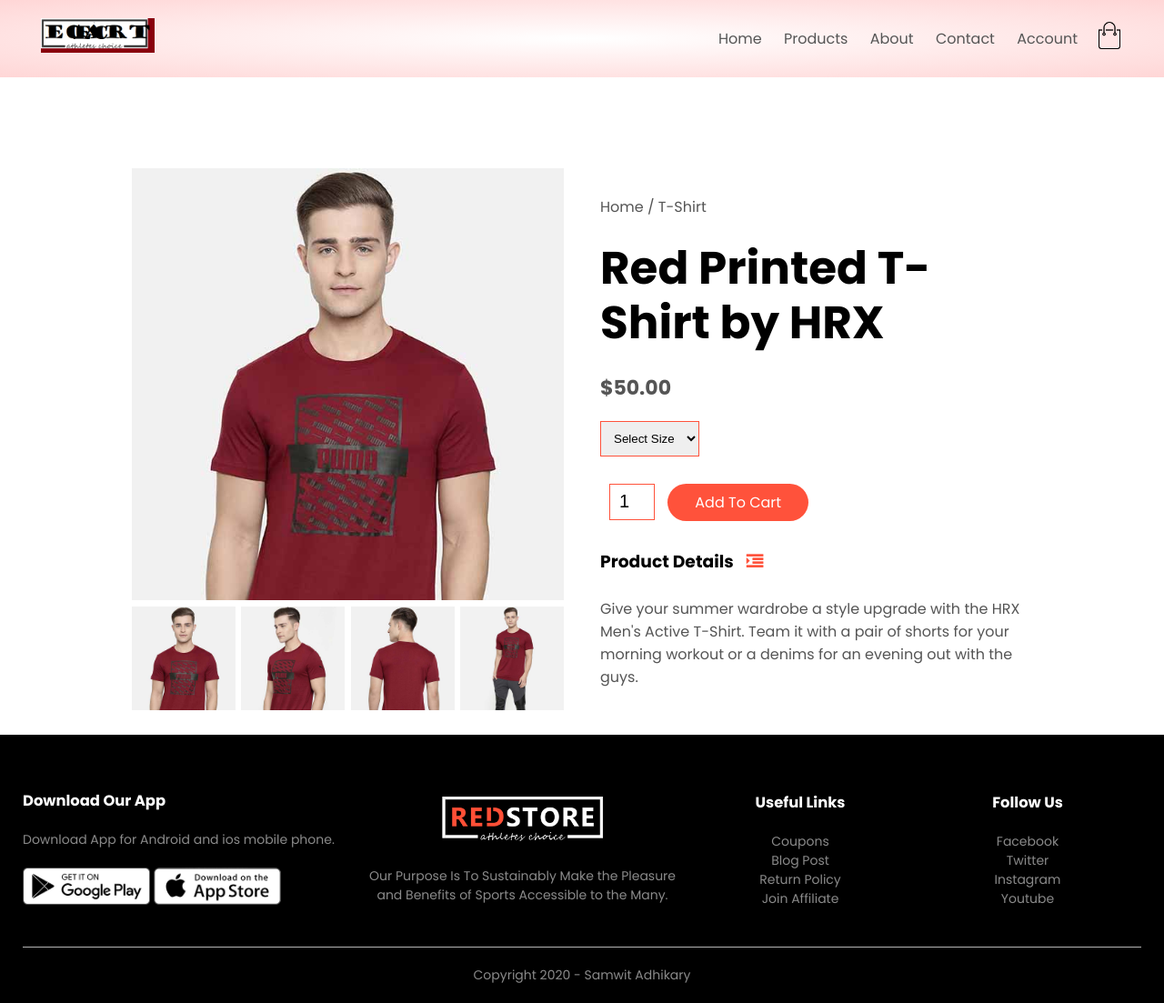
After one commit to rahnatr/ecart, a Django app: page /Product_details in a window 1280 px wide. The commit adds this page. Shown: the whole page at 91% size. Run offline with Django 5.2, Linux system fonts and the light colour scheme.

Commit message:
Major product templates successfully added

```diff
--- a/products/urls.py
+++ b/products/urls.py
@@ -4,7 +4,11 @@ from django.conf.urls.static import static
 from . import views
 
 urlpatterns = [
-    path('',views.index),
-    path('Products',views.products,name='products')
-
+    path('',views.index,name='home'),
+    path('Products',views.products,name='products'),
+    path('About',views.about,name='about'),
+    path('Contact',views.contact,name='contact'),
+    path('Account',views.account,name='account'),
+    path('Product_details',views.product_detail,name='product_detail'),
+    path('Cart',views.cart,name='cart'),
 ]
--- a/products/views.py
+++ b/products/views.py
@@ -5,8 +5,19 @@ def index(request):
     return render(request,'index.html')
 
 def products(request):
-
     return render(request,'products.html')
 
+def about(request):
+    return render(request,'about.html')
+
+def contact(request):
+    return render(request,'contact.html')
+
+def account(request):
+    return render(request,'account.html')
+
 def product_detail(request):
-    return render(request,'products_detail.html')
+    return render(request,'product_details.html')
+
+def cart(request):
+    return render(request,'cart.html')
--- /dev/null
+++ b/templates/account.html
@@ -0,0 +1,6 @@
+{%  extends 'blank_layout.html' %}
+
+
+{% block banner %}
+{% include 'banner_layout.html' %}
+{% endblock banner %}
--- a/templates/blank_layout.html
+++ b/templates/blank_layout.html
@@ -13,21 +13,22 @@
 </head>
 
 <body>
-    {% block header %}
-        {% include 'header.html' %}
-    {% endblock header %}
 
-    {% block content %}
+
+    {% block header_layout %}
+        {% include 'header_layout.html' %}
+    {% endblock header_layout %}
 
     {% block banner %}
 
+
 {% endblock banner %}
 
-<!-- {% block home_content %}
-        {% include 'home_content.html' %}
-    {% endblock home_content %} -->
+{% block home_content %}
 
-    {% endblock content %}
+{% endblock home_content %}
+
+
 
 
     <!-- Offer
--- /dev/null
+++ b/templates/cart.html
@@ -0,0 +1,6 @@
+{%  extends 'blank_layout.html' %}
+
+
+{% block banner %}
+{% include 'cart_layout.html' %}
+{% endblock banner %}
--- /dev/null
+++ b/templates/header_layout.html
@@ -0,0 +1,13 @@
+{% load static %}
+<div class="header">
+    <div class="container">
+
+            {% block menu_layout %}
+         {% include 'menu_layout.html' %}
+        {% endblock menu_layout %}
+
+
+
+
+    </div>
+</div>
--- a/templates/home_content.html
+++ b/templates/home_layout.html
@@ -22,7 +22,7 @@
     <h2 class="title">Featured Products</h2>
     <div class="row">
         <div class="col-4">
-            <a href="product_details.html"><img src="{% static 'images/product-1.jpg' %}"></a>
+            <a href="{% url 'product_detail' %}"><img src="{% static 'images/product-1.jpg' %}"></a>
             <h4>Red Printed T-Shirt</h4>
             <div class="rating">
                 <i class="fa fa-star"></i>
@@ -30,7 +30,7 @@
                 <i class="fa fa-star"></i>
                 <i class="fa fa-star"></i>
                 <i class="fa fa-star-o"></i>
-            < /div>
+            </div>
             <p>$50.00</p>
         </div>
         <div class="col-4">
--- /dev/null
+++ b/templates/menu_layout.html
@@ -0,0 +1,17 @@
+{% load static %}
+<div class="navbar">
+    <div class="logo">
+        <a href="{% url 'home' %}"><img src="{% static 'images/logo.png' %}" alt="logo" width="125px"></a>
+    </div>
+<nav>
+    <ul id="MenuItems">
+        <li><a href="{% url 'home' %}">Home</a></li>
+        <li><a href="{% url 'products' %}">Products</a></li>
+        <li><a href="{% url 'about' %}">About</a></li>
+        <li><a href="{% url 'contact' %}">Contact</a></li>
+        <li><a href="{% url 'account' %}">Account</a></li>
+    </ul>
+</nav>
+<a href="{% url 'cart' %}"><img src="{% static 'images/cart.png' %}" width="30px" height="30px"></a>
+<img src="{% static 'images/menu.png' %}" class="menu-icon" onclick="menutoggle()">
+</div>
--- /dev/null
+++ b/templates/product_description_layout.html
@@ -0,0 +1,44 @@
+{% load static %}
+<div class="small-container single-product">
+    <div class="row">
+        <div class="col-2">
+            <img src="{% static 'images/gallery-1.jpg' %}" width="100%" id="ProductImg">
+
+            <div class="small-img-row">
+                <div class="small-img-col">
+                    <img src="{% static 'images/gallery-1.jpg' %}" width="100%" class="small-img">
+                </div>
+                <div class="small-img-col">
+                    <img src="{% static 'images/gallery-2.jpg' %}" width="100%" class="small-img">
+                </div>
+                <div class="small-img-col">
+                    <img src="{% static 'images/gallery-3.jpg' %}" width="100%" class="small-img">
+                </div>
+                <div class="small-img-col">
+                    <img src="{% static 'images/gallery-4.jpg' %}" width="100%" class="small-img">
+                </div>
+            </div>
+
+        </div>
+        <div class="col-2">
+            <p>Home / T-Shirt</p>
+            <h1>Red Printed T-Shirt by HRX</h1>
+            <h4>$50.00</h4>
+            <select>
+                <option>Select Size</option>
+                <option>XXL</option>
+                <option>XL</option>
+                <option>L</option>
+                <option>M</option>
+                <option>S</option>
+            </select>
+            <input type="number" value="1">
+            <a href="" class="btn">Add To Cart</a>
+
+            <h3>Product Details <i class="fa fa-indent"></i></h3>
+            <br>
+            <p>Give your summer wardrobe a style upgrade with the HRX Men's Active T-Shirt. Team it with a pair of
+                shorts for your morning workout or a denims for an evening out with the guys.</p>
+        </div>
+    </div>
+</div>
--- /dev/null
+++ b/templates/product_details.html
@@ -0,0 +1,6 @@
+{%  extends 'blank_layout.html' %}
+
+
+{% block banner %}
+{% include 'product_description_layout.html' %}
+{% endblock banner %}
--- a/templates/products.html
+++ b/templates/products.html
@@ -1,5 +1,5 @@
 {%  extends 'blank_layout.html' %}
 
-{% block content %}
-         <p>Products</p>
-    {% endblock content %}
+{% block home_content %}
+{% include 'home_layout.html' %}
+{% endblock home_content %}
```
Also changed, not shown: templates/about.html (added, +8 -0 lines), templates/cart_layout.html (added, +71 -0 lines), templates/contact.html (added, +7 -0 lines), templates/header.html (deleted, +0 -13 lines), templates/index.html (+8 -4 lines), templates/menu.html (deleted, +0 -17 lines).
